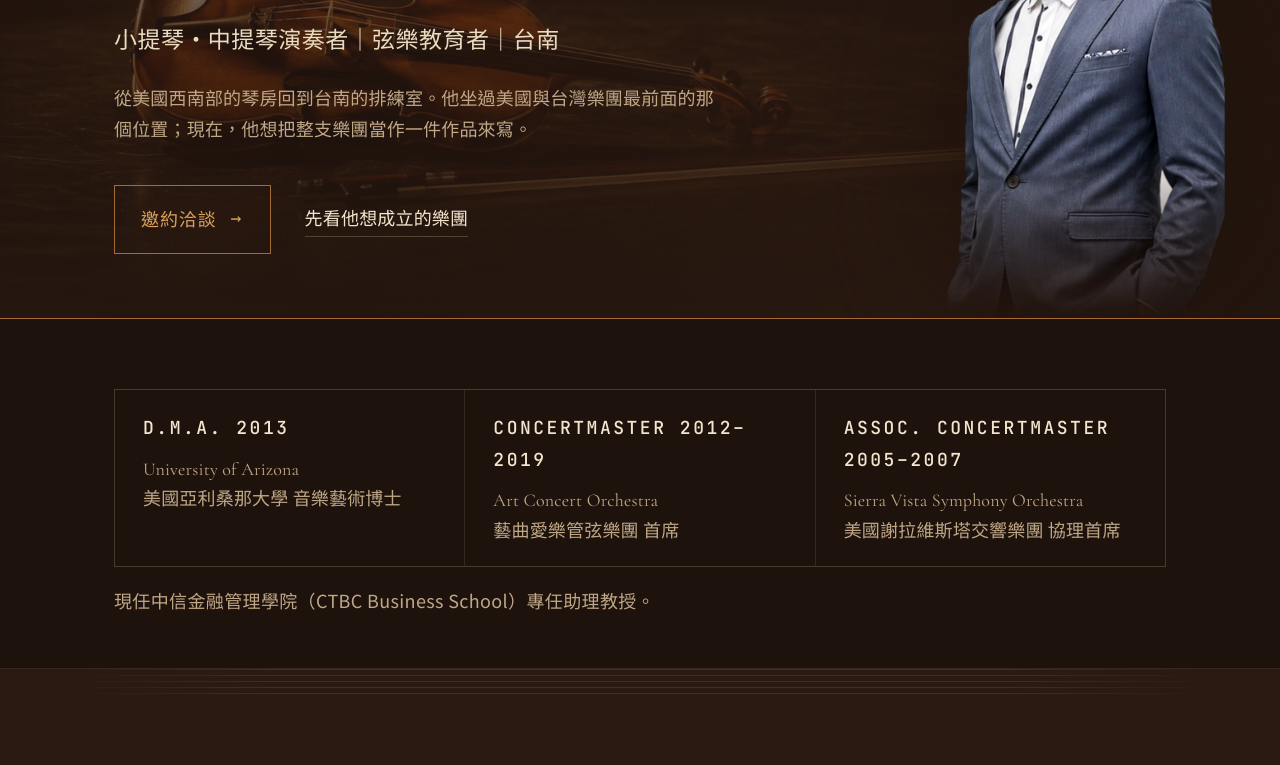
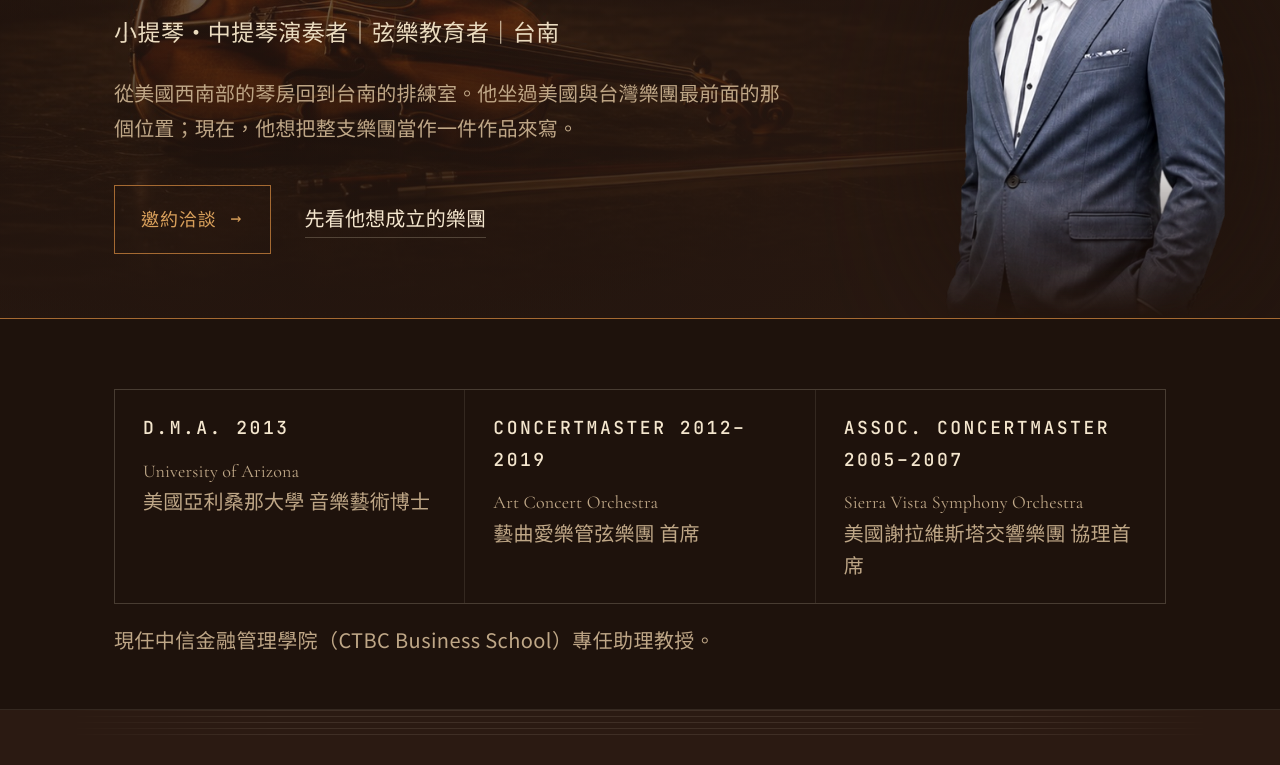
Before and after one commit to Coach1973/yang-shang-ru, a plain HTML site: page index.html in a window 1280 px wide. Shown: the part 482-1247 px from the top of the page. Drawn offline with nearby package versions, Linux system fonts and the light colour scheme.

Commit message:
正文字級下限 20px（教練 11/18：不到 20px 請調大；導覽、頁尾、標籤維持原樣）
Co-Authored-By: Claude Haiku 5.5 <noreply@anthropic.com>

```diff
--- a/index.html
+++ b/index.html
@@ -1131,5 +1131,20 @@ h1{
 })();
 </script>
 
+<script>
+/* 字級下限（2026-11-18 教練指示：正文不到 20px 請調大；導覽、頁尾、標籤維持原樣） */
+(function(){
+  var SEL='p,li,blockquote,dd,h2,h3,h4,.lede,figcaption';
+  var SKIP='nav,header,footer,.top,.menu,.chip,.tag,.skip,[class*=eyebrow],[class*=meta],[class*=mono],[class*=mv-num],[class*=mv-tempo],[class*=kicker],[class*=label],[class*=num]';
+  function fix(){
+    document.querySelectorAll(SEL).forEach(function(el){
+      if(el.closest(SKIP)) return;
+      if(!el.textContent.trim()) return;
+      if(parseFloat(getComputedStyle(el).fontSize)<20) el.style.fontSize='20px';
+    });
+  }
+  fix();
+})();
+</script>
 </body>
 </html>
```
